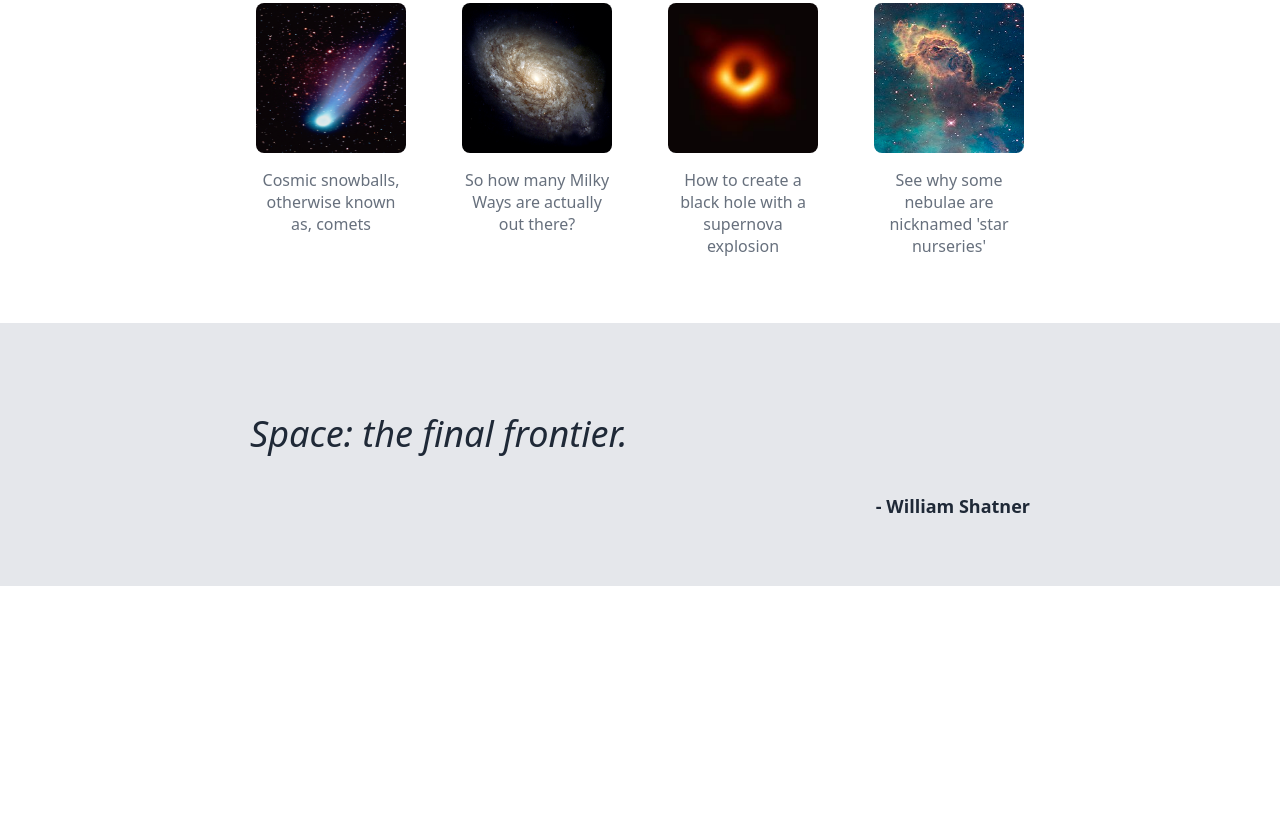
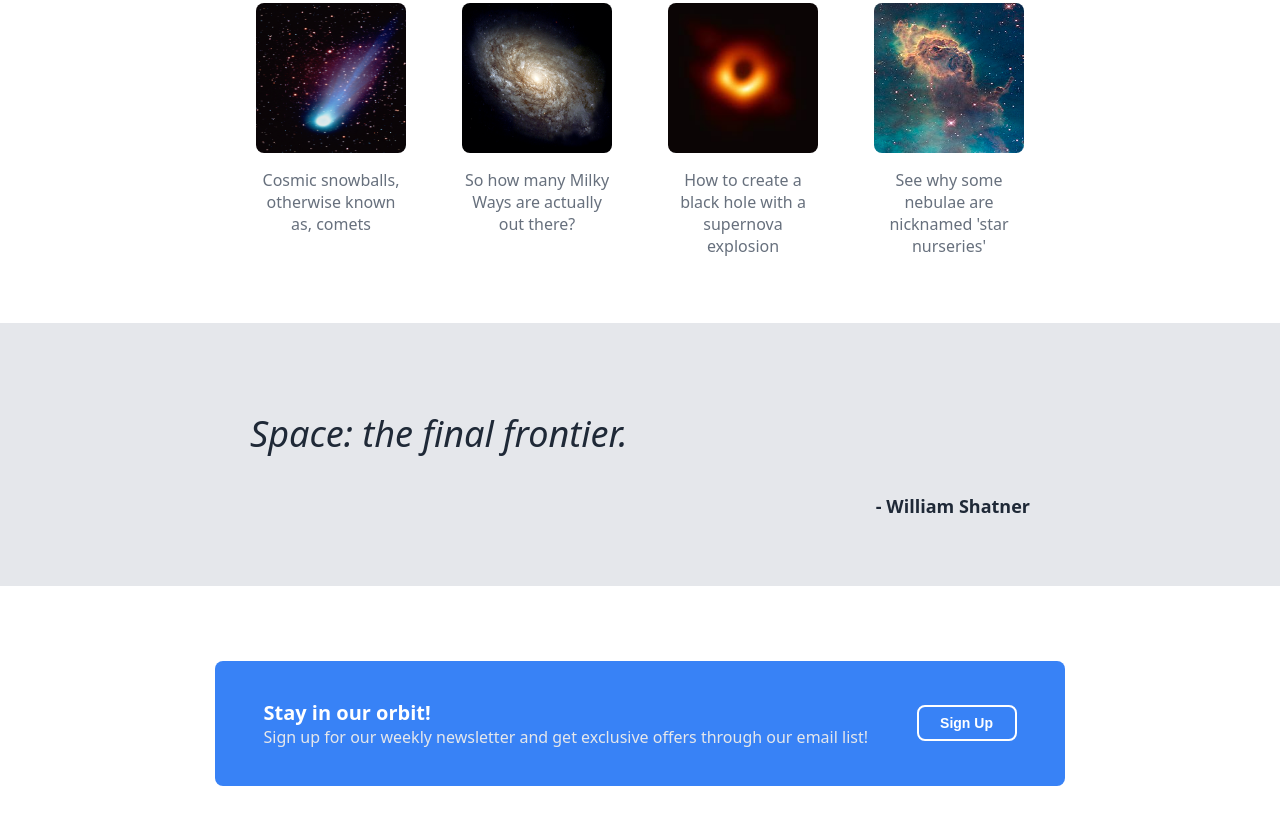
Before and after one commit to hmgoman/landing-page, a plain HTML site: page index.html in a window 1280 px wide. Shown: the part 602-1426 px from the top of the page. Before the commit the page ends 1188 px from the top, so only its background shows below. Drawn offline with Linux system fonts and the light colour scheme.

Commit message:
Added call to action section

```diff
--- a/index.html
+++ b/index.html
@@ -24,7 +24,7 @@
                 <div class="intro-sections">
                     <p class="section">Come explore outer space</p>
                     <p class="subsection">A website dedicated to exploring the great expanse beyond Earth and its atmosphere.</p>
-                    <button>Learn More</button>
+                    <button class="btn learn">Learn More</button>
                 </div>
                 <img class="intro-img" src="./images/space.jpg" alt="a cool picture of space">
             </div>
@@ -61,6 +61,16 @@
         </div>
 
         <div class="action">
+            <div class="action-container">
+                <div class="action-text">
+                    <p class="action-header">Stay in our orbit!</p>
+                    <p class="action-subtext">Sign up for our weekly newsletter and get exclusive offers through our email list!</p>
+                </div>
+                <button class="btn sign">Sign Up</button>
+            </div>
+        </div>
+
+        <div class="footer">
 
         </div>
 
--- a/style.css
+++ b/style.css
@@ -60,13 +60,15 @@ a {
     margin-top: 8px;
 }
 
-button {
+.btn {
     color: white;
     background-color: #3882F6;
     border: none;
     border-radius: 8px;
     padding: 8px;
-    width: fit-content;
+    width: 100px;
+    font-size: 14px;
+    font-weight: bold;
 }
 
 .intro-img {
@@ -128,3 +130,37 @@ button {
 }
 
 /* call to action section */
+
+.action {
+    display: flex;
+    justify-content: center;
+    margin-block: 75px;
+}
+
+.action-container {
+    color: white;
+    background-color: #3882F6;
+    border-radius: 8px;
+    height: 125px;
+    width: 850px;
+    display: flex;
+    justify-content: space-evenly;
+    align-items: center;
+}
+
+.action-header {
+    font-size: 20px;
+    font-weight: bold;
+    margin: 0;
+}
+
+.action-subtext {
+    color: #E5E7EB;
+    margin: 0;
+}
+
+.sign {
+    border: 2px solid white
+}
+
+/* footer */
```
